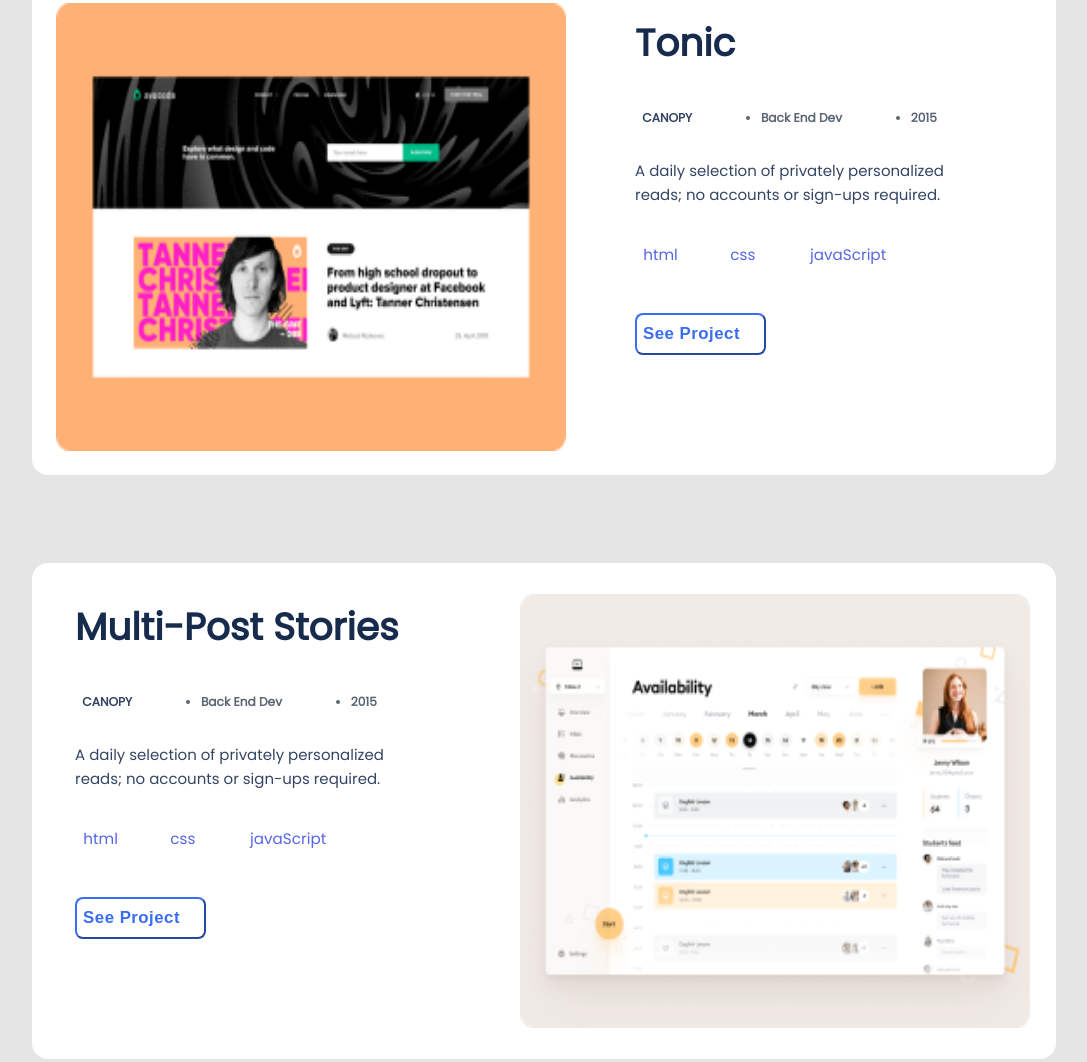
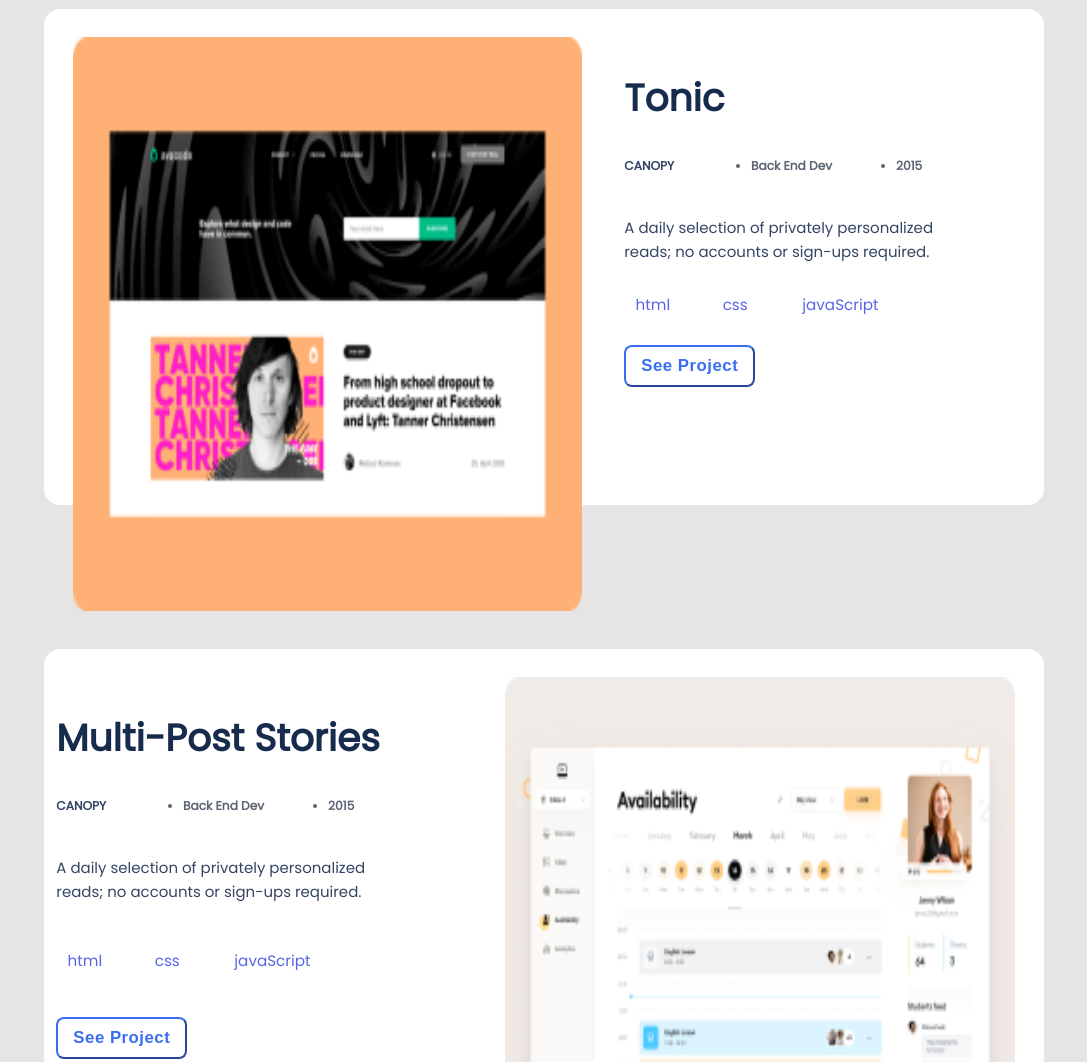
Before and after one commit to aliabbani/Portfolio, a website: page index.html in a window 1280 px wide. Shown: the part 857-1919 px from the top of the page, without its empty margins (96-1183 px from the left). Drawn offline with Linux system fonts and the light colour scheme.

Commit message:
accessibility middle section

```diff
--- a/index.html
+++ b/index.html
@@ -50,68 +50,92 @@
       <!-- here we start the second milestone -->
       <section class="grid-container">
         <article class="middle tonic">
+          <div class="middle-images-div">
+            <img src="images/Snapshoot-Portfolio.png" alt="Snapshoot Portfolio" class="middle-images">
+          </div>
+          <div class="zoom">
              <h2 class="middle-h2">Tonic</h2>
+             <div class="canopy">
+                 <span class="canopy-1">CANOPY</span>
                  <ul class="canopy">
-            <li class="canopy-1">CANOPY</li>
                  <li class="canopy-2">Back End Dev</li>
                  <li class="canopy-2">2015</li>
                  </ul>
+             </div>
           <p class="middle-paragraph">A daily selection of privately personalized reads; no accounts or sign-ups required.</p>
-          <img src="images/Snapshoot-Portfolio.png" alt="Snapshoot Portfolio" class="middle-images">
+          <div class="middle-button">
+            <span class="html-button">html</span>
+            <span class="css-button">css</span>
+            <span class="js-button">javaScript</span>
+          </div>
+          <div class="middle-see-project"><button type="button" class="button-see-project">See Project</button></div>
+          </div>
+        </article>
+        <article class="middle multi-post-stories">
+          <div class="middle-images-div-2">
+             <img src="images/Snapshoot-Portfolio2.png" alt="Snapshoot Portfolio 2" class="middle-images middle-images2-4">
+          </div>
+          <div class="zoom">
+            <h2 class="middle-h2">Multi-Post Stories</h2>
+            <div class="canopy">
+              <span class="canopy-1">CANOPY</span>
+              <ul class="canopy">
+              <li class="canopy-2">Back End Dev</li>
+              <li class="canopy-2">2015</li>
+              </ul>
+            </div>
+            <p class="middle-paragraph">A daily selection of privately personalized reads; no accounts or sign-ups required.</p>
             <ul class="middle-button">
               <li class="html-button">html</li>
               <li class="css-button">css</li>
               <li class="js-button">javaScript</li>
             </ul>
-          <button type="button" class="button-see-project">See Project</button>
+            <div class="middle-see-project"><button type="button" class="button-see-project">See Project</button></div>
+          </div>
         </article>
-        <article class="middle multi-post-stories">
-          <h2 class="middle-h2">Multi-Post Stories</h2>
+        <article class="middle tonic-2">
+          <div>
+            <img src="images/Snapshoot-Portfolio3.png" alt="Snapshoot Portfolio 3" class="middle-images">
+          </div>
+          <div class="zoom">
+            <h2 class="middle-h2">Tonic</h2>
+            <div class="canopy">
+              <span class="canopy-1">CANOPY</span>
               <ul class="canopy">
-            <li class="canopy-1">CANOPY</li>
               <li class="canopy-2">Back End Dev</li>
               <li class="canopy-2">2015</li>
               </ul>
+            </div>
             <p class="middle-paragraph">A daily selection of privately personalized reads; no accounts or sign-ups required.</p>
-          <img src="images/Snapshoot-Portfolio2.png" alt="Snapshoot Portfolio 2" class="middle-images middle-images2-4">
             <ul class="middle-button">
               <li class="html-button">html</li>
               <li class="css-button">css</li>
               <li class="js-button">javaScript</li>
             </ul>
-          <button type="button" class="button-see-project">See Project</button>
+            <div class="middle-see-project"><button type="button" class="button-see-project">See Project</button></div>
+          </div>
         </article>
-        <article class="middle tonic-2">
-          <h2 class="middle-h2">Tonic</h2>
+        <article class="middle multi-post-stories-2">
+          <div class="middle-images-div-2">
+            <img src="images/Snapshoot-Portfolio4.png" alt="Snapshoot Portfolio 4" class="middle-images2-4">
+          </div>
+          <div class="zoom">
+            <h2 class="middle-h2">Multi-Post Stories</h2>
+            <div class="canopy">
+              <span class="canopy-1">CANOPY</span>
               <ul class="canopy">
-            <li class="canopy-1">CANOPY</li>
               <li class="canopy-2">Back End Dev</li>
               <li class="canopy-2">2015</li>
               </ul>
+          </div>
           <p class="middle-paragraph">A daily selection of privately personalized reads; no accounts or sign-ups required.</p>
-          <img src="images/Snapshoot-Portfolio3.png" alt="Snapshoot Portfolio 3" class="middle-images">
             <ul class="middle-button">
               <li class="html-button">html</li>
               <li class="css-button">css</li>
               <li class="js-button">javaScript</li>
             </ul>
-          <button type="button" class="button-see-project">See Project</button>
-        </article>
-        <article class="middle multi-post-stories-2">
-          <h2 class="middle-h2">Multi-Post Stories</h2>
-          <ul class="canopy">
-            <li class="canopy-1">CANOPY</li>
-            <li class="canopy-2">Back End Dev</li>
-            <li class="canopy-2">2015</li>
-          </ul>
-          <p class="middle-paragraph">A daily selection of privately personalized reads; no accounts or sign-ups required.</p>
-          <img src="images/Snapshoot-Portfolio4.png" alt="Snapshoot Portfolio 4" class="middle-images middle-images2-4">
-          <ul class="middle-button">
-            <li class="html-button">html</li>
-            <li class="css-button">css</li>
-            <li class="js-button">javaScript</li>
-          </ul>
-          <button type="button" class="button-see-project">See Project</button>
+            <div class="middle-see-project"><button type="button" class="button-see-project">See Project</button></div>
+          </div>
         </article>
       </section>
       <section>
--- a/style.css
+++ b/style.css
@@ -29,9 +29,6 @@
 .hamburger-icon {
   color: #5665e8;
   padding-right: 5vw;
-}
-
-.header a {
 }
 
 .header-list {
@@ -112,9 +109,8 @@
   display: grid;
   grid-template-columns: repeat(auto-fit, minmax(100%, 1fr));
   grid-template-rows: 1fr 1fr 1fr 1fr;
-  grid-gap: 88px;
-  margin-top: 114px;
-  margin-bottom: 114px;
+  grid-gap: 18vh;
+  padding: 18vh 4vw;
 }
 
 .middle {
@@ -124,39 +120,42 @@
   border-radius: 1rem;
 }
 
+.zoom {
+  display: flex;
+  flex-flow: column;
+  gap: 3vh;
+  padding-bottom: 8vh;
+}
+
 .middle-images {
   order: -1;
   align-self: center;
-  margin-top: 5%;
+  width: 90%;
+  padding: 5%;
 }
 
 .middle-h2 {
-  font-style: normal;
   font-weight: bolder;
   font-size: 2em;
-  line-height: 2.75em;
   color: #172b4d;
-  margin-left: 8%;
+  padding-left: 5vw;
+  margin: 0;
 }
 
 .middle-paragraph {
-  font-style: normal;
   font-weight: normal;
   font-size: 1em;
   line-height: 160%;
   color: #344563;
-  margin-left: 8%;
-  margin-right: 8%;
+  padding-left: 5vw;
+  padding-right: 8%;
+  margin: 0;
 }
 
 .button-see-project {
-  font-style: normal;
   font-weight: bold;
   font-size: 1.05em;
   line-height: 141%;
-  display: flex;
-  align-items: center;
-  text-align: center;
   letter-spacing: 0.03em;
   background-color: #fff;
   color: #396df2;
@@ -164,9 +163,17 @@
   border-radius: 0.5rem;
   width: 7.8em;
   height: 2.5em;
-  margin-top: 5%;
-  margin-bottom: 5%;
-  margin-left: 8%;
+}
+
+.middle-see-project {
+  padding-left: 5vw;
+}
+
+.middle-button {
+  display: flex;
+  flex-direction: row;
+  align-items: center;
+  padding-left: 5vw;
 }
 
 .html-button,
@@ -176,13 +183,10 @@
   background: #fff;
   border-radius: 0.5rem;
   border: none;
-  display: flex;
-  flex-direction: row;
-  align-items: center;
-  padding: 0.25em 0.75em;
-  position: static;
+  padding: 0.5vh 1vw 0.5vh 0;
+  margin-right: 1vw;
   height: 1.5em;
-  margin-right: 1rem;
+  list-style: none;
 }
 
 .html-button {
@@ -197,23 +201,15 @@
   width: 5.5625em;
 }
 
-.middle-button {
-  display: flex;
-  flex-direction: row;
-  align-items: center;
-  margin-left: -0.6rem;
-}
-
 .canopy {
   display: flex;
   justify-content: flex-start;
-  flex-direction: row;
   align-items: baseline;
-  margin-left: -2%;
+  padding-left: 5vw;
 }
 
 .canopy-1 {
-  margin-right: 8%;
+  padding-right: 5vw;
   font-style: normal;
   font-weight: 600;
   font-size: 0.8125em;
@@ -223,13 +219,14 @@
 }
 
 .canopy-2 {
-  margin-right: 8%;
+  padding-right: 5vw;
   font-weight: 600;
   font-size: 0.8125em;
   line-height: 1em;
   color: #5b6473;
 }
 
+/* here we start personal information section */
 .personal-information-2 {
   background-color: white;
   border-top-right-radius: 10%;
@@ -384,6 +381,10 @@
 }/* Desktop Version */
 
 @media screen and (min-width: 850px) {
+  .langguages i {
+    padding-left: 15.2vw;
+  }
+
   .header a i {
     display: none;
   }
@@ -442,64 +443,73 @@
 
   /* middle section */
   .middle {
-    width: 80%;
+    width: 85%;
     max-height: 496px;
     margin: 0 auto;
     flex-wrap: wrap;
     height: auto;
   }
 
+  .zoom {
+    padding-top: 7vh;
+    gap: 3vh;
+    margin: 0;
+    height: auto;
+  }
+
+  .middle-images-div,
+  .middle-image-div-2 {
+    display: flex;
+    justify-content: center;
+    align-items: center;
+    margin: 0;
+  }
+
   .middle-images {
-    order: -1;
     align-self: flex-start;
-    margin: 1.5rem;
     width: 39.8243vw;
     height: 71.68vh;
   }
 
+  .middle-images-div-2 {
+    order: 9;
+    padding: 0;
+    margin: 0;
+  }
+
   .middle-images2-4 {
-    margin: 3.84vh 0;
     width: 39.8243vw;
     height: 71.68vh;
     order: 9;
-  }
-
-  .middle-h2,
-  .canopy-1,
-  .canopy-2,
-  .middle-paragraph,
-  .middle-button,
-  .button-see-project {
-    align-self: flex-start;
-    margin-left: 3.3675vw;
+    align-self: flex-end;
   }
 
   .middle-h2 {
     font-size: 2.9282vw;
     line-height: 8.32vh;
     color: #172b4d;
+    padding: 0 0 0 1vw;
   }
 
   .canopy {
-    margin-left: -2.562225475841874vw;
     margin-top: 0;
+    padding-left: 1vw;
   }
 
   .canopy-1,
   .canopy-2 {
-    margin-right: 2vw;
     font-size: 0.9516vw;
     line-height: 2.56vh;
   }
 
   .middle-paragraph {
     font-size: 1.1713vw;
-    margin-left: 3.367vw;
     width: 26.3103953147877vw;
+    padding-left: 1vw;
   }
 
   .middle-button {
-    margin-left: 0;
+    padding-left: 1vw;
   }
 
   .html-button,
@@ -523,11 +533,8 @@
     width: 6.5153vw;
   }
 
-  .button-see-project {
-    margin-top: 3.2vh;
-    transition-property: width, height;
-    transition-duration: 6s;
-    transition-delay: 2s;
+  .middle-see-project {
+    padding-left: 1vw;
   }
 
   .button-see-project:hover {
@@ -598,10 +605,6 @@
     border-bottom: 1px solid #dfe1e6;
   }
 
-  .langguages i {
-    padding-left: 15.2vw;
-  }
-
   .grid-container-2 {
     margin: 5.12vh 3.5139vw 5.12vh 0;
     grid-template-columns: 1fr 1fr 1fr;
```
Lines whose indentation alone changed are shown as unchanged.
